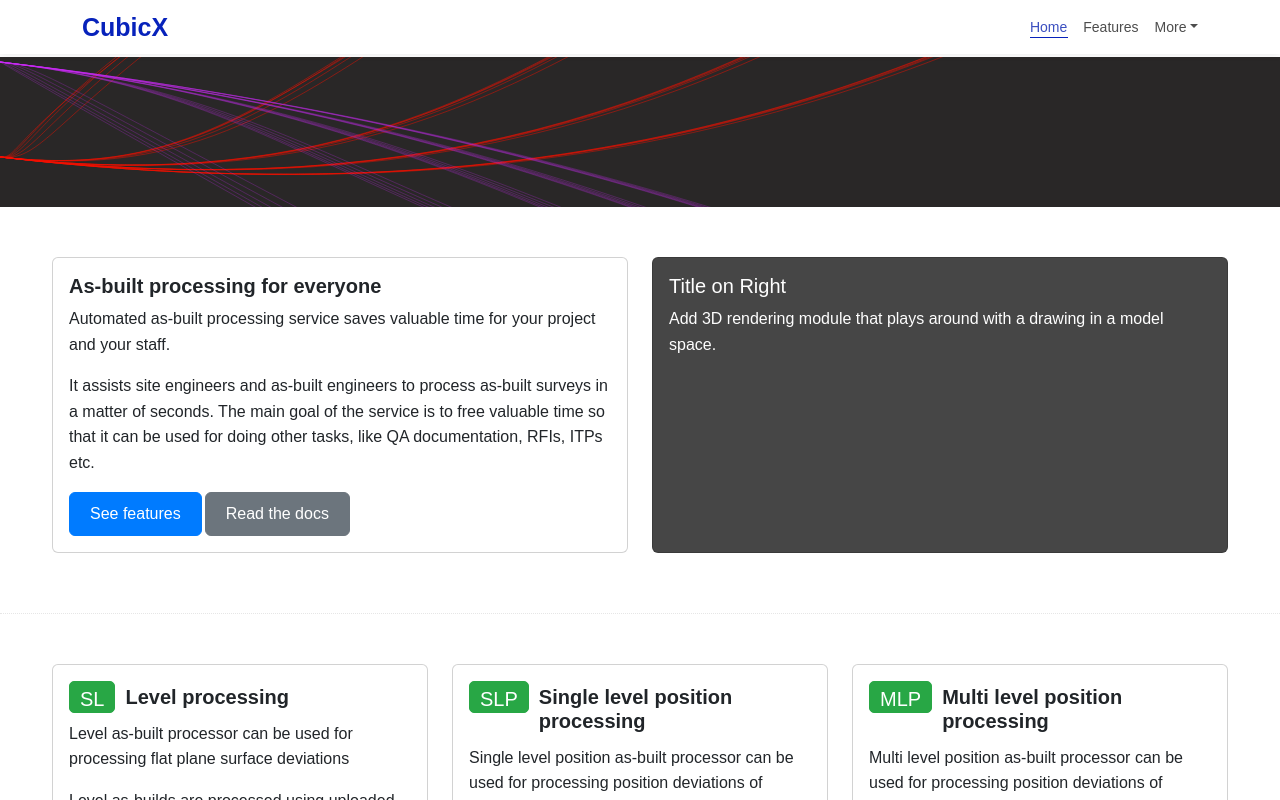
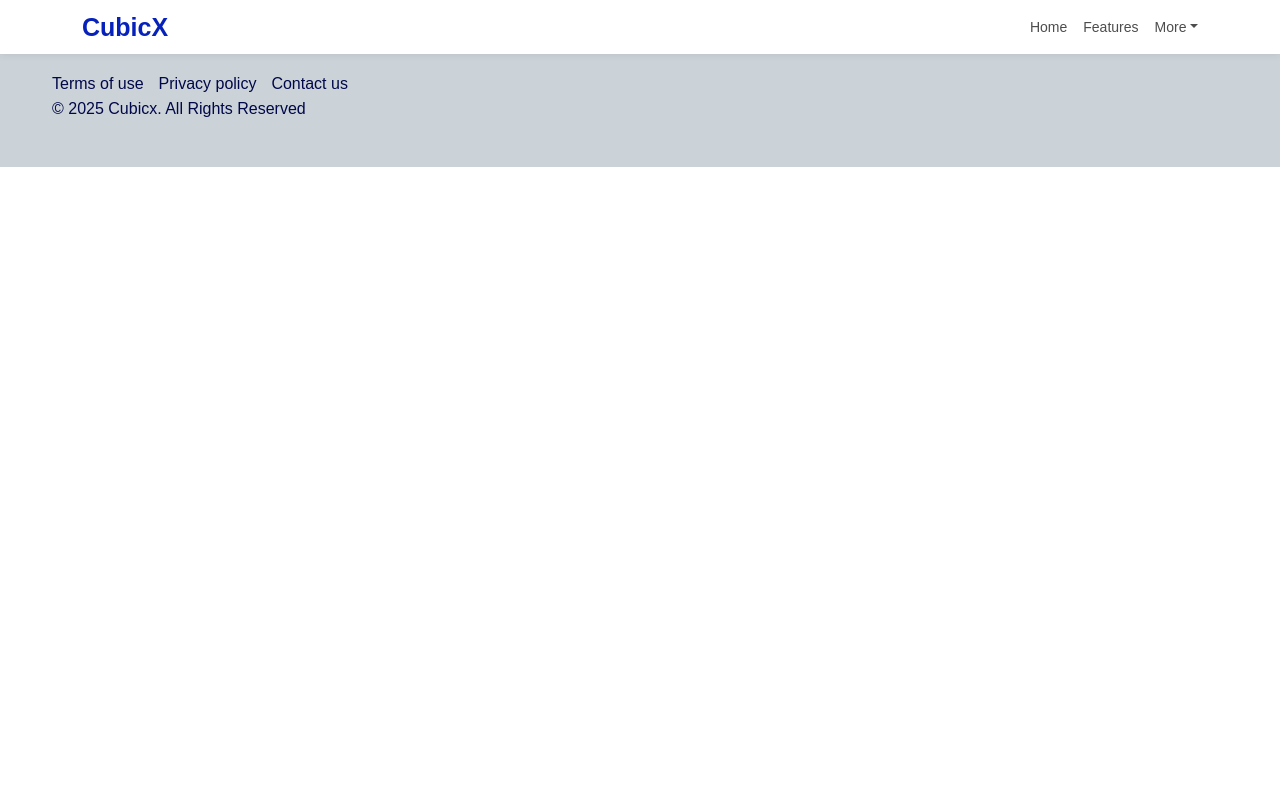
Before and after one commit to Al-Vait1235711/proj001, a React (Vite) app in the folder frontend/: page / in a window 1280 px wide. Shown: the top 800 px of the page. Built offline with nearby package versions, Linux system fonts and the light colour scheme.

Commit message:
base dir changed

```diff
--- a/frontend/src/App.jsx
+++ b/frontend/src/App.jsx
@@ -19,9 +19,9 @@ function App() {
       <main>
 <BrowserRouter>
 <Routes>
-  <Route path='/' element={<AppLanding/>}></Route>
-  <Route path='/features' element={<AppFeatures/>}></Route>
-  <Route path='/*' element={<AppNotFound/>}></Route>
+  <Route path='/proj001/' element={<AppLanding/>}></Route>
+  <Route path='/proj001/features' element={<AppFeatures/>}></Route>
+  <Route path='/proj001/*' element={<AppNotFound/>}></Route>
 </Routes>
 </BrowserRouter>
       </main>
--- a/frontend/src/components/global/header.jsx
+++ b/frontend/src/components/global/header.jsx
@@ -12,10 +12,10 @@ function AppHeader() {
   useEffect(() => {
     const currentpage = window.location.pathname;
     console.log(currentpage);
-    if (currentpage === "/") {
+    if (currentpage === "/proj001/") {
       setHpage(true);
 
-    } else if (currentpage === "/features") {
+    } else if (currentpage === "/proj001/features") {
       setFpage(true);
     } else {
       setFpage(false);
@@ -30,8 +30,8 @@ function AppHeader() {
         <Navbar.Toggle aria-controls="basic-navbar-nav" />
         <Navbar.Collapse id="basic-navbar-nav">
           <Nav className="me-auto">
-            <Nav.Link active={hpage} href="/" >Home</Nav.Link>
-            <Nav.Link active={fpage} href="/features">Features</Nav.Link>
+            <Nav.Link active={hpage} href="/proj001/" >Home</Nav.Link>
+            <Nav.Link active={fpage} href="/proj001/features">Features</Nav.Link>
             <NavDropdown title="More" id="basic-nav-dropdown">
               <NavDropdown.Item href="#/docs">Docs</NavDropdown.Item>
               <NavDropdown.Item href="#action/3.2">
```
